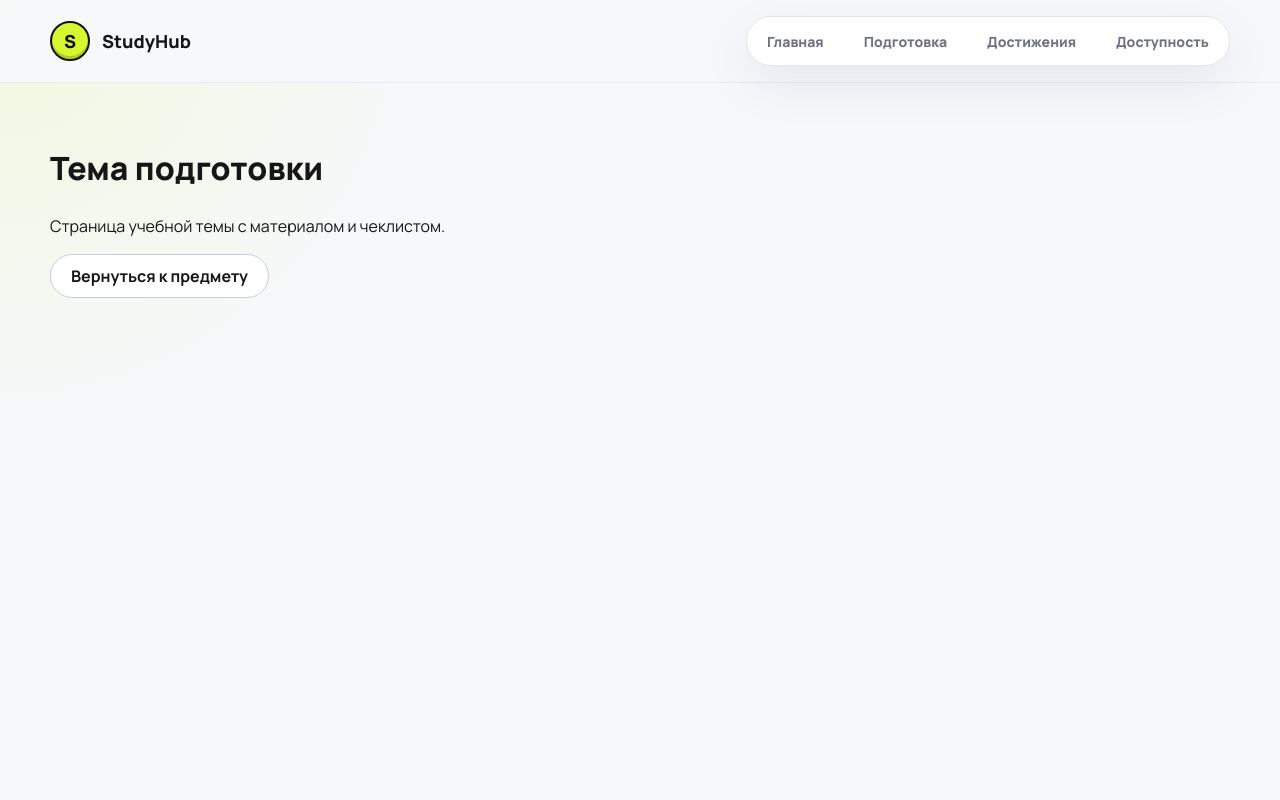
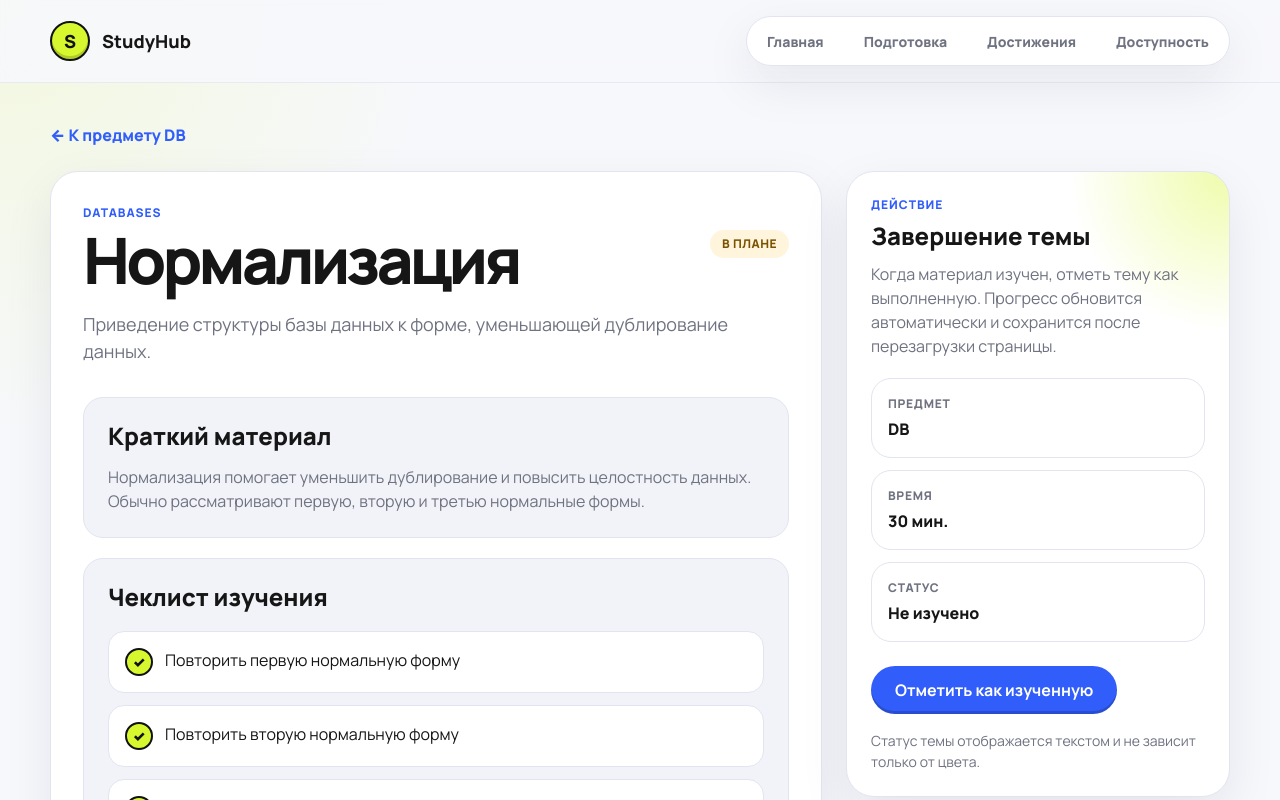
Before and after one commit to VremeniNet/StudyHub, a React (Vite) app: page /subjects/databases/topics/normalization in a window 1280 px wide. Shown: the top 800 px of the page. Built offline with nearby package versions, Linux system fonts and the light colour scheme.

Commit message:
feat: add topic detail page

```diff
--- /dev/null
+++ b/src/pages/TopicPage/TopicPage.module.css
@@ -0,0 +1,207 @@
+.backLink {
+	display: inline-flex;
+	margin-bottom: var(--space-6);
+	font-weight: 900;
+	color: var(--color-primary);
+	text-decoration: none;
+}
+
+.backLink:hover {
+	text-decoration: underline;
+}
+
+.pageGrid {
+	display: grid;
+	grid-template-columns: minmax(0, 1fr) 24rem;
+	gap: var(--space-6);
+	align-items: start;
+}
+
+.content {
+	padding: var(--space-8);
+	background: var(--color-surface);
+	border: 1px solid var(--color-border);
+	border-radius: var(--radius-xl);
+	box-shadow: var(--shadow-card);
+}
+
+.eyebrow {
+	margin: 0 0 var(--space-2);
+	font-size: var(--font-size-xs);
+	font-weight: 900;
+	color: var(--color-primary);
+	letter-spacing: 0.08em;
+	text-transform: uppercase;
+}
+
+.titleRow {
+	display: flex;
+	align-items: flex-start;
+	justify-content: space-between;
+	gap: var(--space-4);
+}
+
+.title {
+	max-width: 48rem;
+	margin: 0;
+	font-size: clamp(2.25rem, 5vw, 4.25rem);
+	line-height: 0.95;
+	letter-spacing: -0.06em;
+}
+
+.description {
+	max-width: 48rem;
+	margin: var(--space-5) 0 var(--space-8);
+	font-size: var(--font-size-lg);
+	color: var(--color-text-muted);
+}
+
+.materialCard,
+.checklistCard {
+	padding: var(--space-6);
+	background: var(--color-surface-muted);
+	border: 1px solid var(--color-border);
+	border-radius: var(--radius-lg);
+}
+
+.materialCard {
+	margin-bottom: var(--space-5);
+}
+
+.sectionTitle {
+	margin: 0;
+	font-size: var(--font-size-xl);
+	line-height: var(--line-height-tight);
+}
+
+.materialText {
+	margin: var(--space-4) 0 0;
+	color: var(--color-text-muted);
+}
+
+.checklist {
+	display: grid;
+	gap: var(--space-3);
+	padding: 0;
+	margin: var(--space-5) 0 0;
+	list-style: none;
+}
+
+.checklistItem {
+	display: grid;
+	grid-template-columns: auto 1fr;
+	gap: var(--space-3);
+	align-items: start;
+	padding: var(--space-4);
+	background: var(--color-surface);
+	border: 1px solid var(--color-border);
+	border-radius: var(--radius-md);
+}
+
+.checkIcon {
+	display: inline-grid;
+	width: 1.75rem;
+	height: 1.75rem;
+	place-items: center;
+	font-size: var(--font-size-sm);
+	font-weight: 900;
+	color: #111111;
+	background: var(--color-accent);
+	border: 2px solid #111111;
+	border-radius: 50%;
+}
+
+.sidePanel {
+	display: grid;
+	gap: var(--space-5);
+}
+
+.sideCard,
+.nextCard {
+	padding: var(--space-6);
+	background: var(--color-surface);
+	border: 1px solid var(--color-border);
+	border-radius: var(--radius-xl);
+	box-shadow: var(--shadow-card);
+}
+
+.sideCard {
+	background:
+		radial-gradient(
+			circle at top right,
+			rgb(215 247 47 / 0.4),
+			transparent 10rem
+		),
+		var(--color-surface);
+}
+
+.sideTitle {
+	margin: 0;
+	font-size: var(--font-size-xl);
+	line-height: var(--line-height-tight);
+}
+
+.sideText {
+	margin: var(--space-3) 0 var(--space-5);
+	color: var(--color-text-muted);
+}
+
+.metaList {
+	display: grid;
+	gap: var(--space-3);
+	padding: 0;
+	margin: 0 0 var(--space-6);
+}
+
+.metaList div {
+	padding: var(--space-4);
+	background: var(--color-surface);
+	border: 1px solid var(--color-border);
+	border-radius: var(--radius-lg);
+}
+
+.metaList dt {
+	margin: 0 0 var(--space-1);
+	font-size: var(--font-size-xs);
+	font-weight: 900;
+	color: var(--color-text-muted);
+	letter-spacing: 0.06em;
+	text-transform: uppercase;
+}
+
+.metaList dd {
+	margin: 0;
+	font-weight: 900;
+}
+
+.accessibilityNote {
+	margin: var(--space-4) 0 0;
+	font-size: var(--font-size-sm);
+	color: var(--color-text-muted);
+}
+
+.notFound {
+	max-width: 44rem;
+	padding: var(--space-8);
+	background: var(--color-surface);
+	border: 1px solid var(--color-border);
+	border-radius: var(--radius-xl);
+	box-shadow: var(--shadow-card);
+}
+
+@media (max-width: 940px) {
+	.pageGrid {
+		grid-template-columns: 1fr;
+	}
+}
+
+@media (max-width: 620px) {
+	.content {
+		padding: var(--space-5);
+	}
+
+	.titleRow {
+		align-items: flex-start;
+		flex-direction: column;
+	}
+}
--- a/src/pages/TopicPage/TopicPage.tsx
+++ b/src/pages/TopicPage/TopicPage.tsx
@@ -1,14 +1,153 @@
-import { Link } from 'react-router-dom'
+import { Link, useParams } from 'react-router-dom'
+import { getSubjectById, getTopicById } from '../../data/subjects'
+import { useStudyStore } from '../../store/useStudyStore'
+import styles from './TopicPage.module.css'
 
 export function TopicPage() {
+	const { subjectId, topicId } = useParams()
+
+	const completedTopicIds = useStudyStore(state => state.completedTopicIds)
+	const completeTopic = useStudyStore(state => state.completeTopic)
+
+	const subject = getSubjectById(subjectId ?? '')
+	const topic = getTopicById(subjectId ?? '', topicId ?? '')
+
+	if (!subject || !topic) {
+		return (
+			<main id='main-content' className='page-shell page-section'>
+				<div className={styles.notFound}>
+					<p className={styles.eyebrow}>Тема не найдена</p>
+					<h1>Такого материала нет</h1>
+					<p>
+						Возможно, ссылка устарела или тема ещё не добавлена в учебный план.
+					</p>
+					<Link className='primary-button' to='/'>
+						Вернуться на главную
+					</Link>
+				</div>
+			</main>
+		)
+	}
+
+	const isCompleted = completedTopicIds.includes(topic.id)
+
+	function handleCompleteTopic() {
+		if (!topic) {
+			return
+		}
+
+		completeTopic(topic.id, topic.title)
+	}
+
 	return (
 		<main id='main-content' className='page-shell page-section'>
-			<h1>Тема подготовки</h1>
-			<p>Страница учебной темы с материалом и чеклистом.</p>
+			<Link className={styles.backLink} to={`/subjects/${subject.id}`}>
+				← К предмету {subject.shortTitle}
+			</Link>
 
-			<Link className='secondary-button' to='/subjects/ui-ux'>
-				Вернуться к предмету
-			</Link>
+			<article className={styles.pageGrid}>
+				<section className={styles.content} aria-labelledby='topic-title'>
+					<p className={styles.eyebrow}>{subject.title}</p>
+
+					<div className={styles.titleRow}>
+						<h1 id='topic-title' className={styles.title}>
+							{topic.title}
+						</h1>
+
+						<span
+							className={
+								isCompleted
+									? 'status-pill status-pill--success'
+									: 'status-pill status-pill--warning'
+							}
+						>
+							{isCompleted ? 'Изучено' : 'В плане'}
+						</span>
+					</div>
+
+					<p className={styles.description}>{topic.description}</p>
+
+					<div className={styles.materialCard}>
+						<h2 className={styles.sectionTitle}>Краткий материал</h2>
+						<p className={styles.materialText}>{topic.material}</p>
+					</div>
+
+					<section
+						className={styles.checklistCard}
+						aria-labelledby='checklist-title'
+					>
+						<h2 id='checklist-title' className={styles.sectionTitle}>
+							Чеклист изучения
+						</h2>
+
+						<ul className={styles.checklist}>
+							{topic.checklist.map(item => (
+								<li key={item} className={styles.checklistItem}>
+									<span className={styles.checkIcon} aria-hidden='true'>
+										✓
+									</span>
+									<span>{item}</span>
+								</li>
+							))}
+						</ul>
+					</section>
+				</section>
+
+				<aside className={styles.sidePanel} aria-labelledby='actions-title'>
+					<div className={styles.sideCard}>
+						<p className={styles.eyebrow}>Действие</p>
+
+						<h2 id='actions-title' className={styles.sideTitle}>
+							Завершение темы
+						</h2>
+
+						<p className={styles.sideText}>
+							Когда материал изучен, отметь тему как выполненную. Прогресс
+							обновится автоматически и сохранится после перезагрузки страницы.
+						</p>
+
+						<dl className={styles.metaList}>
+							<div>
+								<dt>Предмет</dt>
+								<dd>{subject.shortTitle}</dd>
+							</div>
+
+							<div>
+								<dt>Время</dt>
+								<dd>{topic.durationMinutes} мин.</dd>
+							</div>
+
+							<div>
+								<dt>Статус</dt>
+								<dd>{isCompleted ? 'Изучено' : 'Не изучено'}</dd>
+							</div>
+						</dl>
+
+						<button
+							className='primary-button'
+							type='button'
+							onClick={handleCompleteTopic}
+							disabled={isCompleted}
+						>
+							{isCompleted ? 'Тема уже изучена' : 'Отметить как изученную'}
+						</button>
+
+						<p className={styles.accessibilityNote}>
+							Статус темы отображается текстом и не зависит только от цвета.
+						</p>
+					</div>
+
+					<div className={styles.nextCard}>
+						<h2 className={styles.sideTitle}>Что дальше?</h2>
+						<p className={styles.sideText}>
+							Вернись к списку тем, чтобы продолжить подготовку по плану.
+						</p>
+						<Link className='secondary-button' to={`/subjects/${subject.id}`}>
+							Открыть план предмета
+						</Link>
+					</div>
+				</aside>
+			</article>
 		</main>
 	)
 }
```
